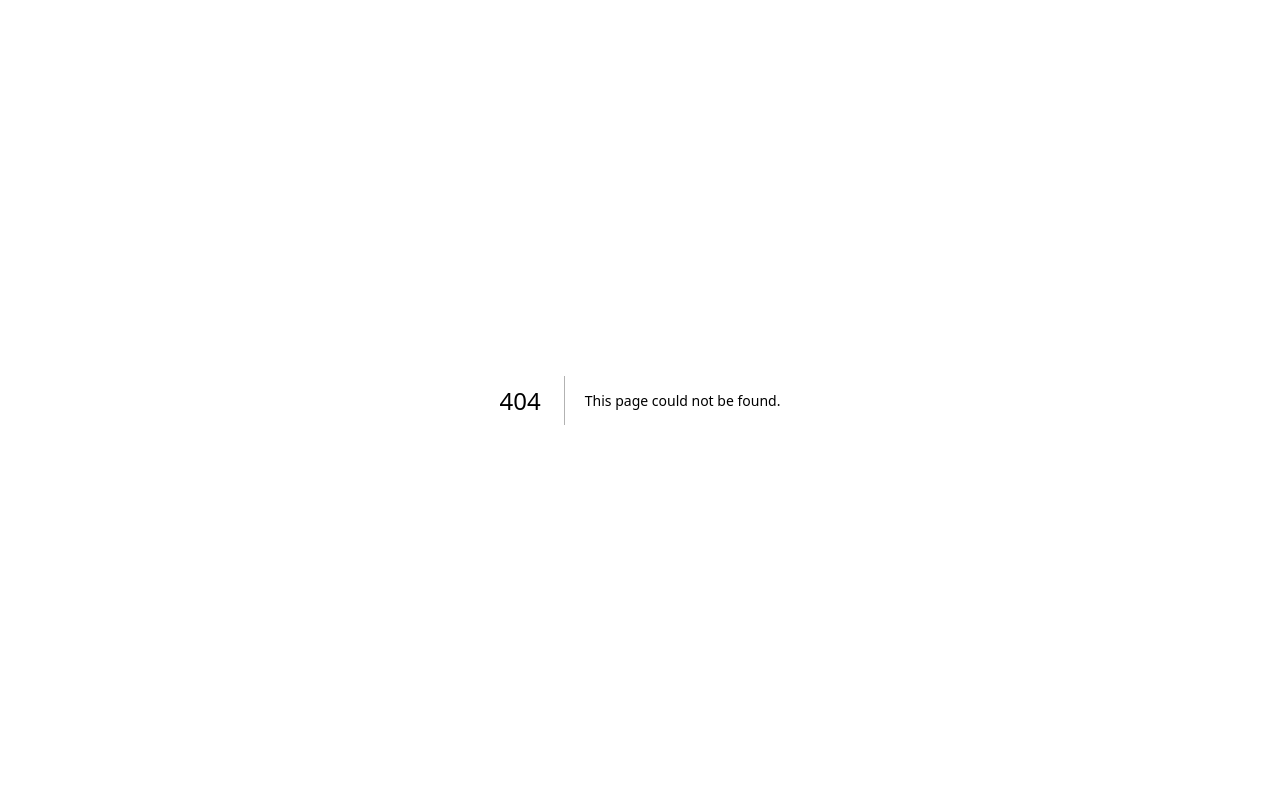
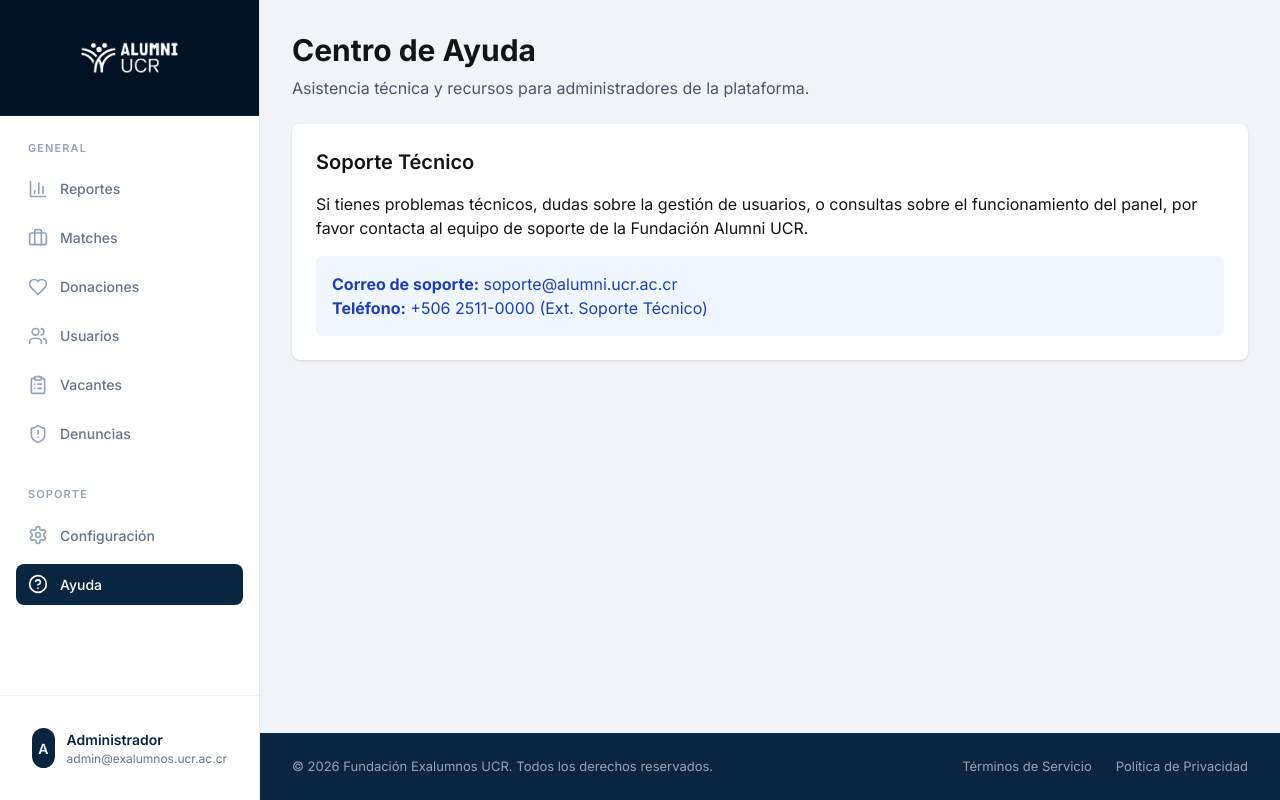
Before and after one commit to tayroarce-lab/exalumnos_ucr, a Next.js app: page /admin/ayuda in a window 1280 px wide. Before the commit this address had no page. Built offline with nearby package versions, Linux system fonts and the light colour scheme.

Commit message:
correcion de errores en rutas de daniela

```diff
--- /dev/null
+++ b/src/app/(dashboard)/admin/ayuda/page.tsx
@@ -0,0 +1,25 @@
+import React from 'react';
+
+export default function AyudaPage() {
+  return (
+    <div className="admin-page-container p-8">
+      <div className="admin-page-header mb-6">
+        <h1 className="admin-page-title text-3xl font-bold">Centro de Ayuda</h1>
+        <p className="admin-page-description text-gray-600 mt-2">
+          Asistencia técnica y recursos para administradores de la plataforma.
+        </p>
+      </div>
+
+      <div className="admin-card p-6 bg-white rounded-lg shadow">
+        <h2 className="text-xl font-semibold mb-4">Soporte Técnico</h2>
+        <p className="mb-4">
+          Si tienes problemas técnicos, dudas sobre la gestión de usuarios, o consultas sobre el funcionamiento del panel, por favor contacta al equipo de soporte de la Fundación Alumni UCR.
+        </p>
+        <div className="bg-blue-50 p-4 rounded-md text-blue-800">
+          <strong>Correo de soporte:</strong> soporte@alumni.ucr.ac.cr<br />
+          <strong>Teléfono:</strong> +506 2511-0000 (Ext. Soporte Técnico)
+        </div>
+      </div>
+    </div>
+  );
+}
--- /dev/null
+++ b/src/app/(dashboard)/admin/page.tsx
@@ -0,0 +1,6 @@
+import { redirect } from 'next/navigation';
+
+export default function AdminIndexPage() {
+  // Redirigir por defecto al primer elemento del menú (Reportes)
+  redirect('/admin/reportes');
+}
--- /dev/null
+++ b/src/app/(dashboard)/directorio/page.tsx
@@ -0,0 +1,6 @@
+import { redirect } from 'next/navigation';
+
+export default function DirectorioIndexPage() {
+  // Redirigir por defecto al directorio de estudiantes
+  redirect('/directorio/estudiantes');
+}
```
